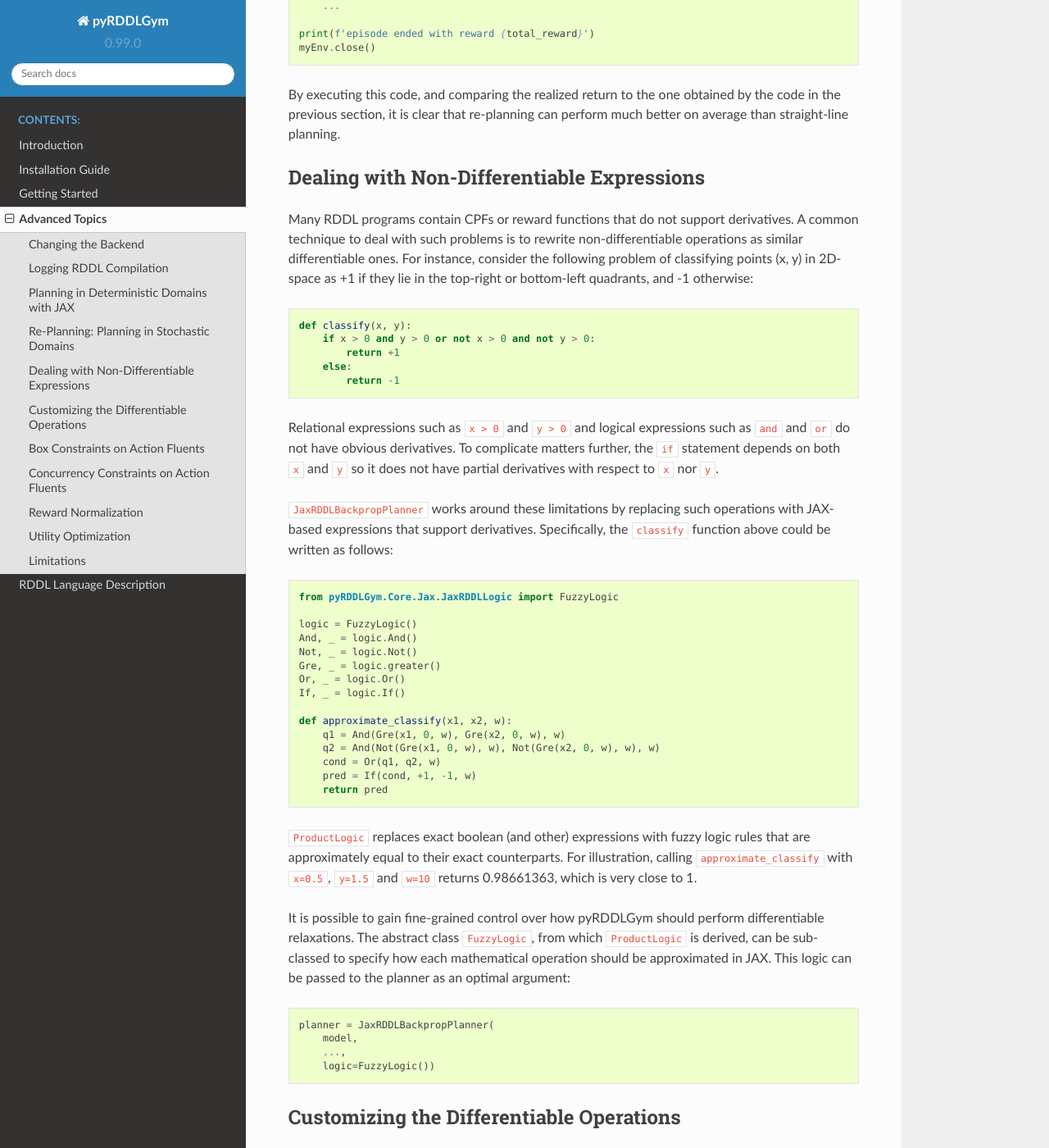
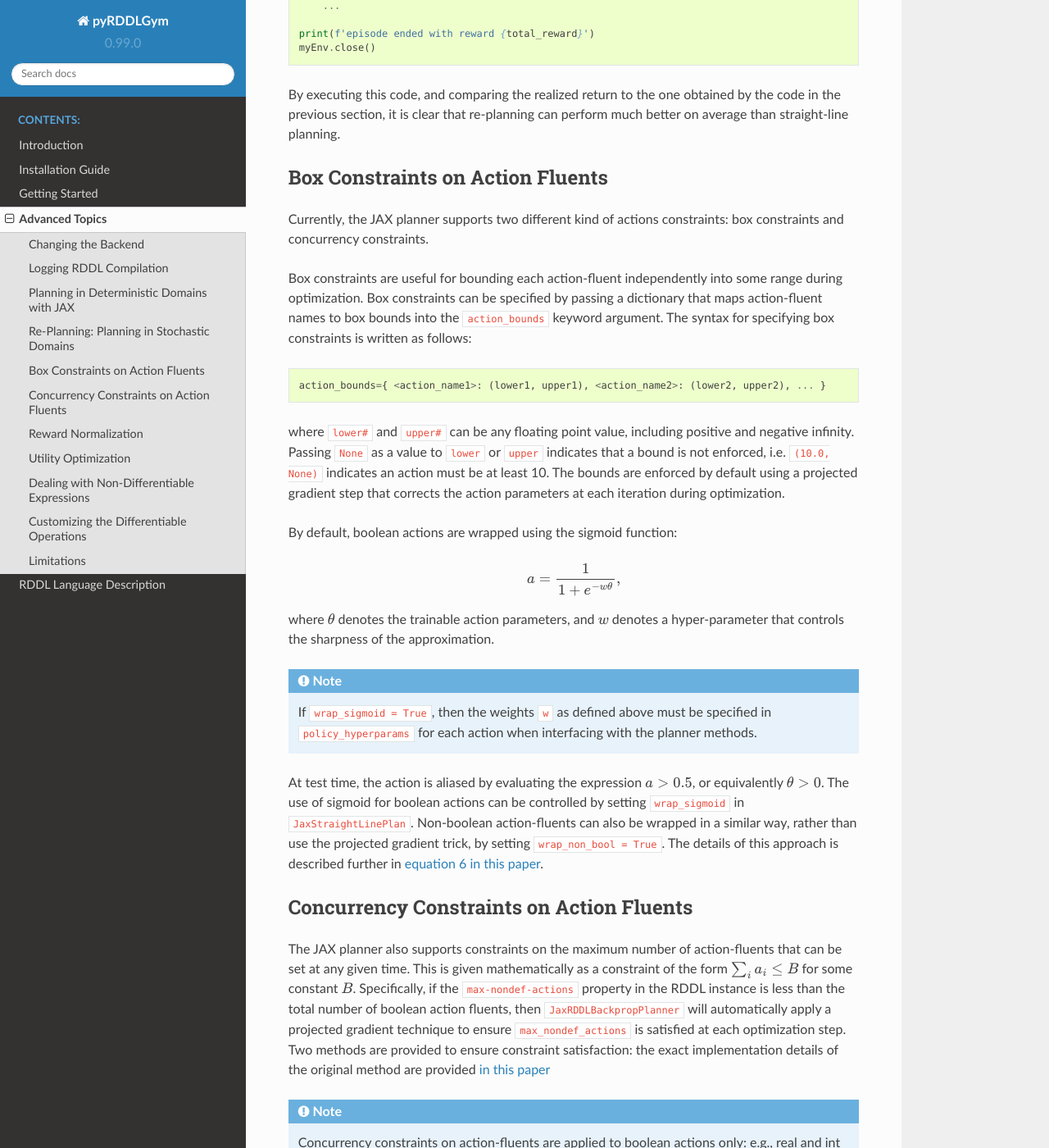
Before and after one commit to pyrddlgym-project/pyRDDLGym, a Sphinx documentation site: the page built from docs/advanced.rst, in a window 1280 px wide and 1400 px high, scrolled down 4158 px. Shown: the whole window at 82% size. Built offline with Sphinx 7.4.7 and the Read the Docs theme 2.0.0, drawn with Linux system fonts in a browser that asks for light colours; some of the changed text lies outside the part shown.

Commit message:
Update advanced.rst

```diff
--- a/docs/advanced.rst
+++ b/docs/advanced.rst
@@ -186,6 +186,87 @@ The optimizer can then be invoked at every decision step (or periodically), as s
 By executing this code, and comparing the realized return to the one obtained by the code in the previous section,
 it is clear that re-planning can perform much better on average than straight-line planning.
 
+Box Constraints on Action Fluents
+-------------------
+
+Currently, the JAX planner supports two different kind of actions constraints: box constraints and concurrency constraints.
+
+Box constraints are useful for bounding each action-fluent independently into some range during optimization.
+Box constraints can be specified by passing a dictionary that maps action-fluent names to box bounds into the ``action_bounds`` keyword argument.
+The syntax for specifying box constraints is written as follows:
+
+.. code-block:: python
+
+    action_bounds={ <action_name1>: (lower1, upper1), <action_name2>: (lower2, upper2), ... }
+
+where ``lower#`` and ``upper#`` can be any floating point value, including positive and negative infinity.
+Passing ``None`` as a value to ``lower`` or ``upper`` indicates that a bound is not enforced, i.e. ``(10.0, None)`` indicates an action must be at least 10.
+The bounds are enforced by default using a projected gradient step that corrects the action parameters at each iteration during optimization.
+
+By default, boolean actions are wrapped using the sigmoid function:
+
+.. math::
+
+    a = \frac{1}{1 + e^{-w \theta}},
+
+where :math:`\theta` denotes the trainable action parameters, and :math:`w` denotes a hyper-parameter that controls the sharpness of the approximation.
+
+.. note::
+   If ``wrap_sigmoid = True``, then the weights ``w`` as defined above must be specified in ``policy_hyperparams`` for each action when interfacing with the planner methods.
+
+At test time, the action is aliased by evaluating the expression :math:`a > 0.5`, or equivalently :math:`\theta > 0`.
+The use of sigmoid for boolean actions can be controlled by setting ``wrap_sigmoid`` in ``JaxStraightLinePlan``.
+Non-boolean action-fluents can also be wrapped in a similar way, rather than use the projected gradient trick, by setting ``wrap_non_bool = True``.
+The details of this approach is described further in `equation 6 in this paper <https://ojs.aaai.org/index.php/AAAI/article/view/4744>`_.
+
+Concurrency Constraints on Action Fluents
+-------------------
+
+The JAX planner also supports constraints on the maximum number of action-fluents that can be set at any given time.
+This is given mathematically as a constraint of the form :math:`\sum_i a_i \leq B` for some constant :math:`B`.
+Specifically, if the ``max-nondef-actions`` property in the RDDL instance is less than the total number of boolean action fluents, then ``JaxRDDLBackpropPlanner`` will automatically apply a projected gradient technique to ensure ``max_nondef_actions`` is satisfied at each optimization step.
+Two methods are provided to ensure constraint satisfaction: the exact implementation details of the original method are provided `in this paper <https://ojs.aaai.org/index.php/ICAPS/article/view/3467>`_
+
+.. note::
+   Concurrency constraints on action-fluents are applied to boolean actions only: e.g., real and int actions will be ignored.
+
+Reward Normalization
+-------------------
+
+Some domains have rewards that vary significantly in magnitude between time steps, making optimization difficult without some form of normalization.
+Following the suggestion `in this paper <https://arxiv.org/pdf/2301.04104v1.pdf>`_, pyRDDLGym applies the symlog transform to the sampled rewards during back-prop.
+Mathematically, symlog is defined as
+
+.. math::
+
+    \mathrm{symlog}(x) = \mathrm{sign}(x) * \ln(|x| + 1)
+
+which compresses the magnitudes of large positive and negative outcomes.
+The use of symlog can be enabled by the ``use_symlog_reward`` argument in ``JaxBackpropPlanner``.
+
+Utility Optimization
+-------------------
+
+By default, the Jax planner will optimize the expected sum of future reward. In settings that entail risk, this may not always be desirable.
+Following the framework `in this paper <https://ojs.aaai.org/index.php/AAAI/article/view/21226>`_, it is possible to optimize some non-linear utility of the return instead.
+For example, the entropic utility for risk-aversion parameter :math:`\beta` can be written mathematically as
+
+.. math::
+
+    U(a_1, \dots a_T) = -\frac{1}{\beta} \log \mathbb{E}\left[e^{-\beta \sum_t R(s_t, a_t)} \right]
+
+In JAX, this can be passed to the planner as follows:
+
+.. code-block:: python
+
+    import jax.numpy as jnp
+
+    def entropic(x, beta=0.00001):
+        return (-1.0 / beta) * jnp.log(jnp.mean(jnp.exp(-beta * x)) + 1e-12)
+
+    planner = JaxRDDLBackpropPlanner(..., utility=entropic)
+    ...
+
 Dealing with Non-Differentiable Expressions
 -------------------
 
@@ -312,88 +393,6 @@ The parameters of jax logic expressions can be modified at run-time (e.g. during
 
 During training, these values can be modified before passing to other subroutines in the planner, such as ``update``.
 
-Box Constraints on Action Fluents
--------------------
-
-Currently, the JAX planner supports two different kind of actions constraints: box constraints and concurrency constraints.
-
-Box constraints are useful for bounding each action-fluent independently into some range during optimization.
-Box constraints can be specified by passing a dictionary that maps action-fluent names to box bounds into the ``action_bounds`` keyword argument, as illustrated in the introductory example for mountain car.
-The syntax for specifying box constraints is written as follows:
-
-.. code-block:: python
-
-    action_bounds={ <action_name1>: (lower1, upper1), <action_name2>: (lower2, upper2), ... }
-
-where ``lower#`` and ``upper#`` can be any floating point value, including positive and negative infinity.
-
-.. note::
-   Boolean actions are automatically clipped to (0, 1), regardless whether they are specified in ``action_bounds``.
-
-By default, boolean actions are wrapped using the sigmoid function:
-
-.. math::
-
-    a = \frac{1}{1 + e^{-w \theta}},
-
-where :math:`\theta` denotes the tunable action parameters, and :math:`w` denotes a hyperparameter that controls the sharpness of the actions.
-
-.. note::
-   If ``wrap_sigmoid = True``, then the weights as defined above must be specified in ``policy_hyperparams`` for each action whenever interfacing with the planner methods.
-
-At test time, the action is aliased by evaluating the expression :math:`a > 0.5`, or equivalently :math:`\theta > 0`.
-The use of sigmoid can be controlled by setting ``wrap_sigmoid`` in ``JaxStraightLinePlan``.
-Non-boolean action-fluents can also be wrapped in this way, instead of setting ``action_bounds``, by setting ``wrap_non_bool = True``.
-The details of the projection used for non-boolean actions is detailed further in `this paper <https://ojs.aaai.org/index.php/AAAI/article/view/21226>`_.
-
-Concurrency Constraints on Action Fluents
--------------------
-
-The JAX planner also supports constraints on the maximum number of action-fluents that can be set at any given time.
-This is given mathematically as a constraint of the form :math:`\sum_i a_i \leq B` for some constant :math:`B`.
-Specifically, if the ``max-nondef-actions`` property in the RDDL instance is less than the total number of boolean action fluents, then ``JaxRDDLBackpropPlanner`` will automatically apply a projected gradient technique to ensure ``max_nondef_actions`` is satisfied at each optimization step.
-Two methods are provided to ensure constraint satisfaction: the exact implementation details of the original method are provided `in this paper <https://ojs.aaai.org/index.php/ICAPS/article/view/3467>`_
-
-.. note::
-   Concurrency constraints on action-fluents are applied to boolean actions only: e.g., real and int actions will be ignored.
-
-Reward Normalization
--------------------
-
-Some domains have rewards that vary significantly in magnitude between time steps, making optimization difficult without some form of normalization.
-Following the suggestion `in this paper <https://arxiv.org/pdf/2301.04104v1.pdf>`_, pyRDDLGym applies the symlog transform to the sampled rewards during back-prop.
-Mathematically, symlog is defined as
-
-.. math::
-
-    \mathrm{symlog}(x) = \mathrm{sign}(x) * \ln(|x| + 1)
-
-which compresses the magnitudes of large positive and negative outcomes.
-The use of symlog can be enabled by the ``use_symlog_reward`` argument in ``JaxBackpropPlanner``.
-
-Utility Optimization
--------------------
-
-By default, the Jax planner will optimize the expected sum of future reward. In settings that entail risk, this may not always be desirable.
-Following the framework `in this paper <https://ojs.aaai.org/index.php/AAAI/article/view/21226>`_, it is possible to optimize some non-linear utility of the return instead.
-For example, the entropic utility for risk-aversion parameter :math:`\beta` can be written mathematically as
-
-.. math::
-
-    U(a_1, \dots a_T) = -\frac{1}{\beta} \log \mathbb{E}\left[e^{-\beta \sum_t R(s_t, a_t)} \right]
-
-In JAX, this can be passed to the planner as follows:
-
-.. code-block:: python
-
-    import jax.numpy as jnp
-
-    def entropic(x, beta=0.00001):
-        return (-1.0 / beta) * jnp.log(jnp.mean(jnp.exp(-beta * x)) + 1e-12)
-
-    planner = JaxRDDLBackpropPlanner(..., utility=entropic)
-    ...
-
 Limitations
 -------------------
 
```
